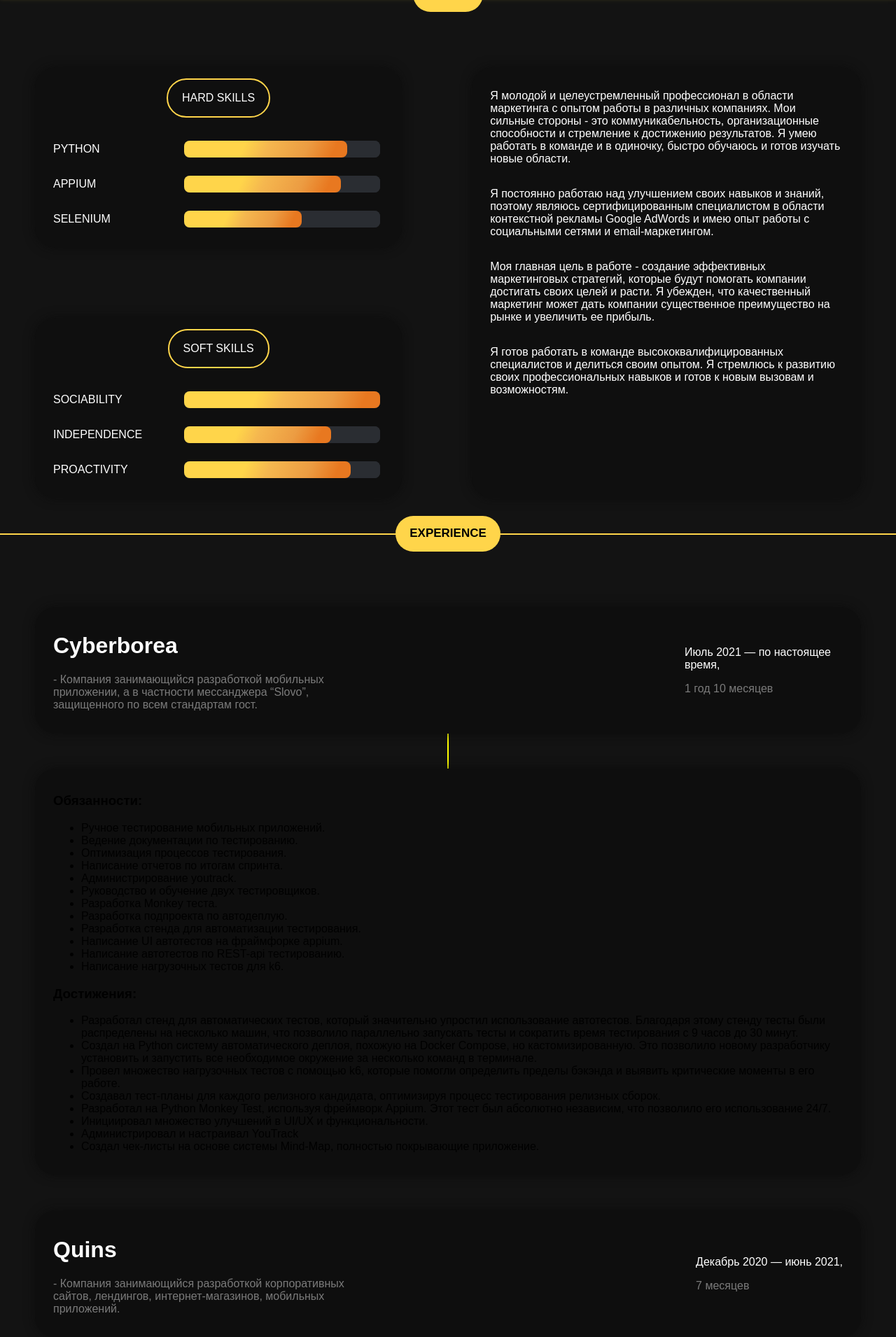
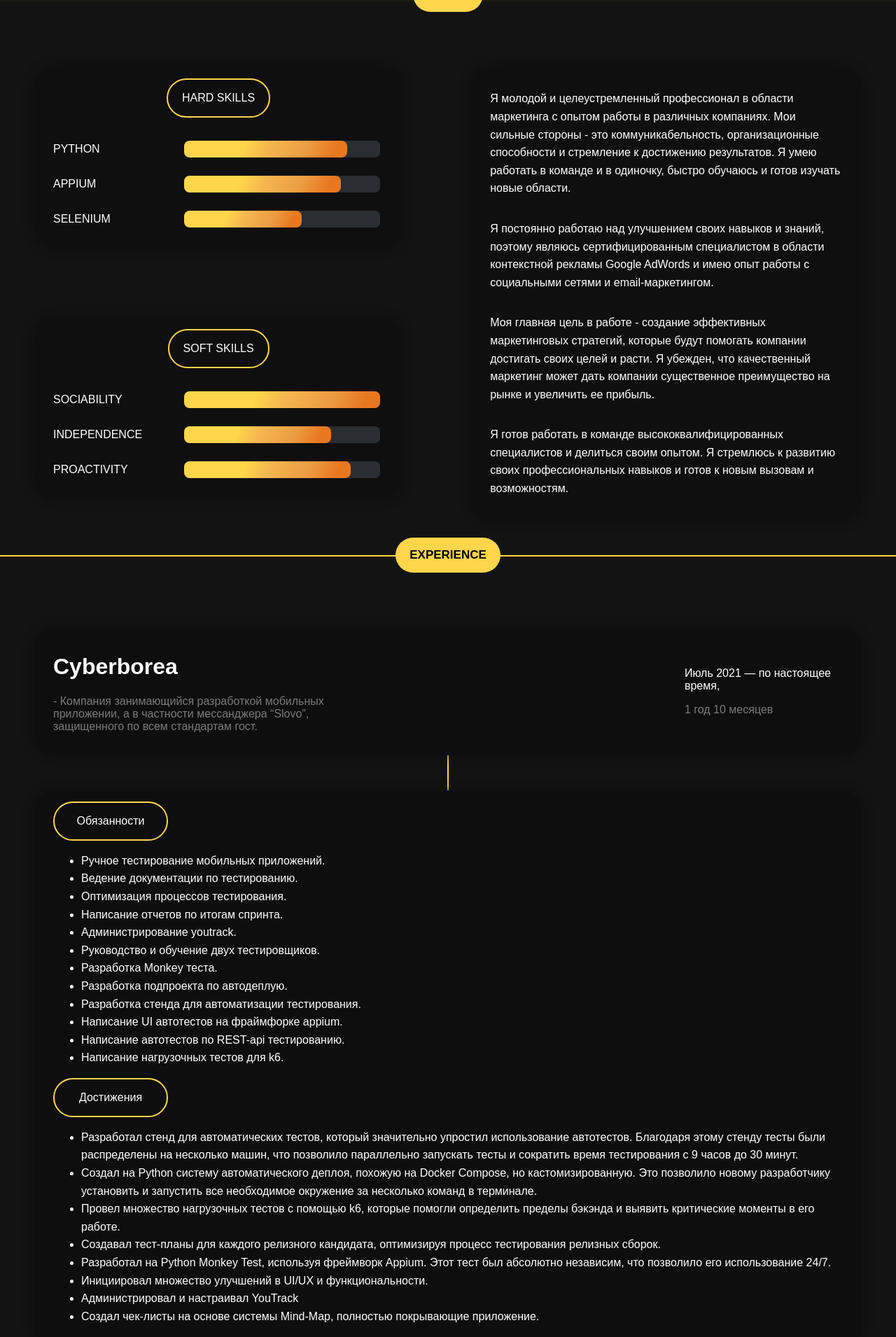
Before and after one commit to GrigoriiSchrodinger/FlaskWebsite, a Flask app: page /beautiful_page in a window 1280 px wide. Shown: the part 791-2701 px from the top of the page at 70% size. Run offline with Flask 3, Linux system fonts and the light colour scheme.

Commit message:
Fef: refactoring text exp

```diff
--- a/src/static/css/beautiful_page.css
+++ b/src/static/css/beautiful_page.css
@@ -251,7 +251,6 @@ progress::-webkit-progress-value {
     border: 2px solid #ffd54a;
     padding: 1px 20px;
     margin: auto auto 20px auto;
-
 }
 
 .about-me-common-block-name p {
@@ -326,6 +325,30 @@ progress::-webkit-progress-value {
   bottom: 0;
   left: 50%;
   width: 2px;
-  background-color: yellow;
+  background-color: #ffd54a;
   transform: translateX(-50%);
 }
+
+.body-text {
+    line-height: 1.6;
+}
+
+.body-text h1, h2, h3, ul {
+    color: #ffffff;
+}
+
+.content {
+    display: flex;
+    flex-direction: column;
+
+}
+
+.paragraph {
+        display: flex;
+    width: 120px;
+    justify-content: center;
+    top: 50px;
+    border-radius: 50px;
+    border: 2px solid #ffd54a;
+    padding: 1px 20px;
+}
--- a/src/templates/beautiful_page.html
+++ b/src/templates/beautiful_page.html
@@ -151,8 +151,10 @@
 
     <div class="experience-card">
         <div class="content">
+            <div class="paragraph">
+                <p>Обязанности</p>
+            </div>
             <div class="body-text">
-                <h3>Обязанности:</h3>
                 <ul>
                     <li>Ручное тестирование мобильных приложений.</li>
                     <li>Ведение документации по тестированию.</li>
@@ -168,8 +170,10 @@
                     <li>Написание нагрузочных тестов для k6.</li>
                 </ul>
             </div>
+            <div class="paragraph">
+                <p>Достижения</p>
+            </div>
             <div class="body-text">
-                <h3>Достижения:</h3>
                 <ul>
                     <li>Разработал стенд для автоматических тестов, который значительно упростил использование
                         автотестов.
@@ -219,8 +223,10 @@
 
     <div class="experience-card">
         <div class="content">
+            <div class="paragraph">
+                <p>Обязанности</p>
+            </div>
             <div class="body-text">
-                <h3>Обязанности:</h3>
                 <ul>
                     <li>Ручное тестирование мобильных приложений.</li>
                     <li>Выполнение ручного тестирования мобильного банка.</li>
@@ -229,8 +235,10 @@
                     <li>Написание тест-кейсов для приложения.</li>
                 </ul>
             </div>
+            <div class="paragraph">
+                <p>Достижения</p>
+            </div>
             <div class="body-text">
-                <h3>Достижения:</h3>
                 <ul>
                     <li>Написал подробные тест-кейсы, которые покрывают большую часть приложения.</li>
                     <li>Создал баг-репорты, связанные с UX, которые помогли улучшить пользовательский опыт.</li>
```
